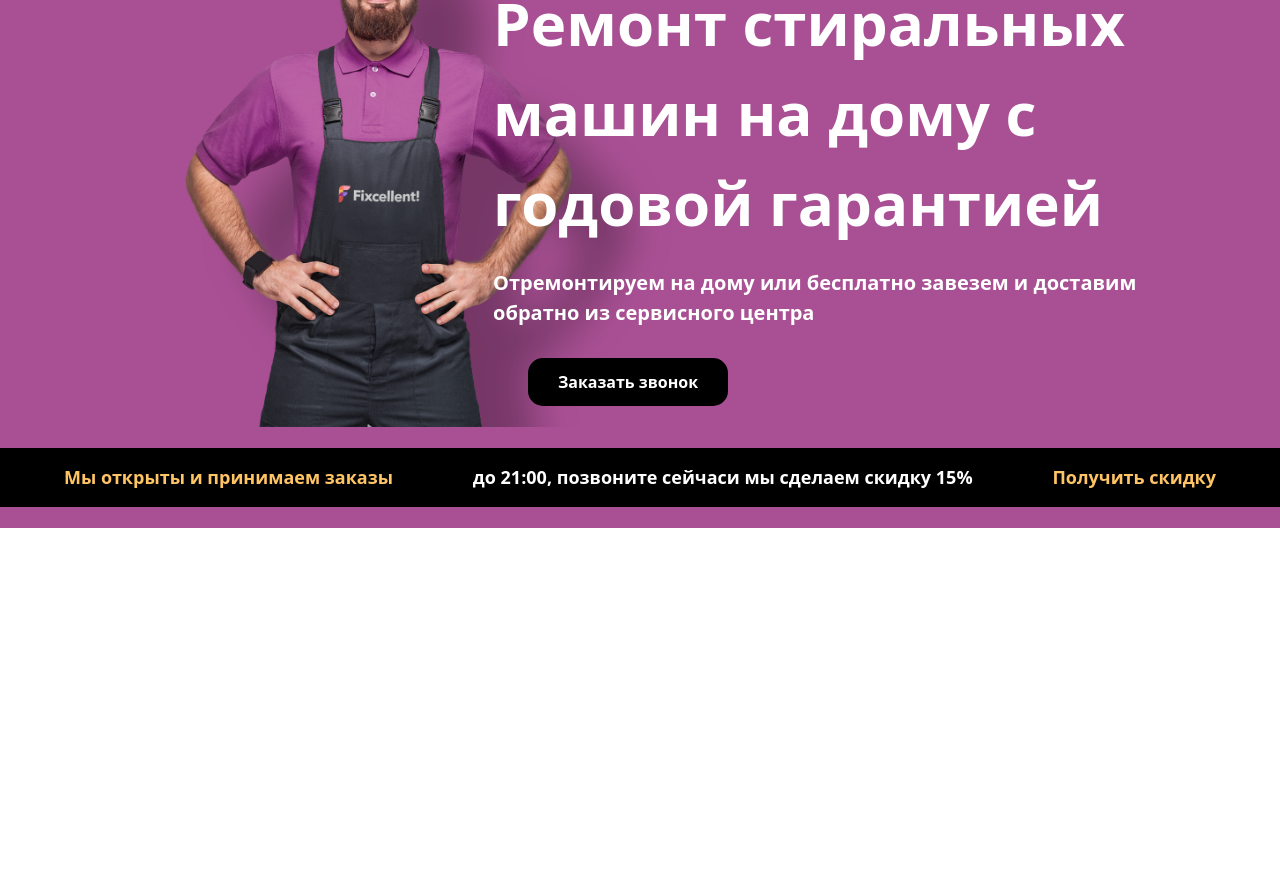
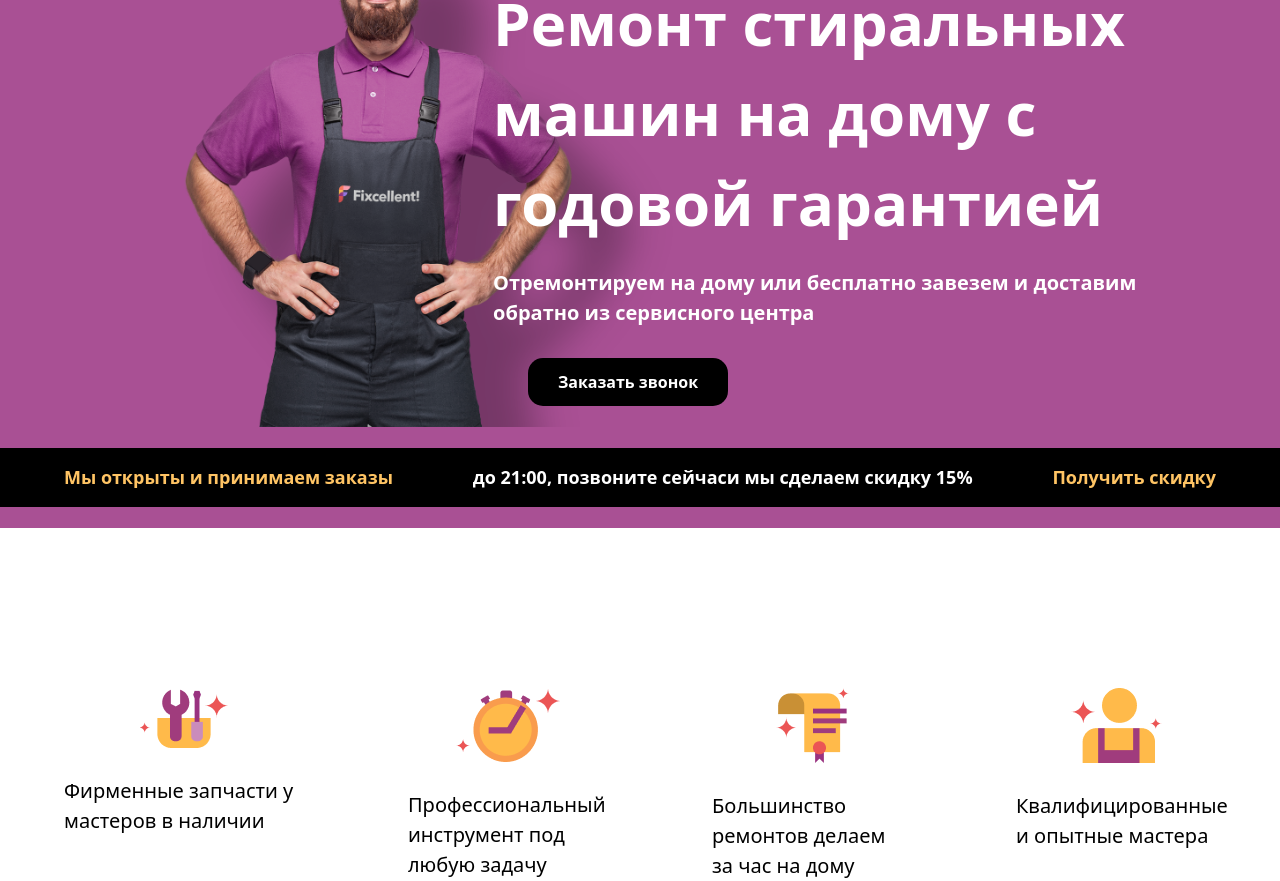
Before and after one commit to bahtierpulotov/homework17, a website: page src/index.html in a window 1280 px wide. Shown: the part 252-1133 px from the top of the page. Before the commit the page ends 860 px from the top, so only its background shows below. Drawn offline with nearby package versions, Linux system fonts and the light colour scheme; files that its build step writes are made by us from their sources.

Commit message:
3section branch1

```diff
--- a/src/index.html
+++ b/src/index.html
@@ -50,5 +50,25 @@
             </section>
         </section>
     </footer>
+    <main>
+          <section class="max-w-300 w-[90%] m-auto pt-40 flex flex-col gap-8 xl:flex-row justify-between">
+            <div class="flex gap-7 items-center xl:flex-col">
+                <div><img src="./Group 819.png" alt=""></div>
+                <p class="text-[20px] font-medium xl:max-w-60">Фирменные запчасти у мастеров в наличии</p>
+            </div>
+            <div class="flex gap-7 items-center xl:flex-col">
+                <div><img src="./Group 818.png" alt=""></div>
+                <p class="text-[20px] font-medium xl:max-w-50">Профессиональный инструмент под любую задачу</p>
+            </div>
+            <div class="flex gap-7 items-center xl:flex-col">
+                <div><img src="./Group 811.png" alt=""></div>
+                <p class="text-[20px] font-medium xl:max-w-50">Большинство ремонтов делаем за час на дому</p>
+            </div>
+            <div class="flex gap-7 items-center xl:flex-col">
+                <div><img src="./Group 779.png" alt=""></div>
+                <p class="text-[20px] font-medium xl:max-w-50">Квалифицированные и опытные мастера</p>
+            </div>
+        </section>
+    </main>
 </body>
 </html>
```
Also changed, not shown: src/Group 779.png (added), src/Group 811.png (added), src/Group 818.png (added), src/Group 819.png (added).
